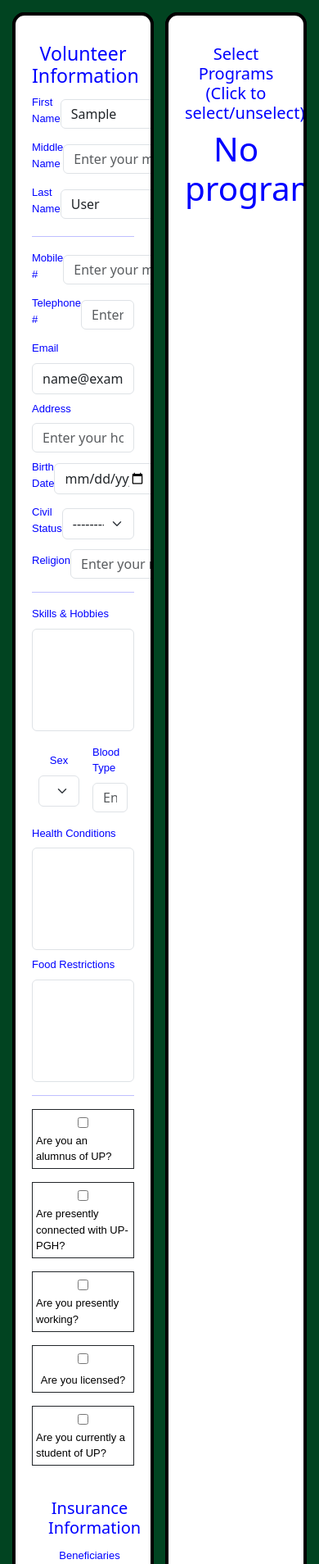
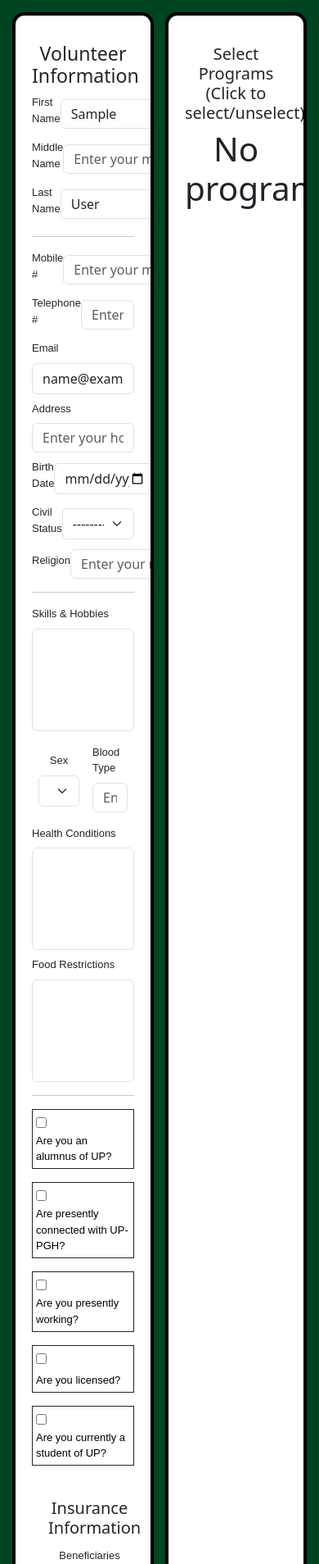
Before and after one commit to Cyapher/pahinungod_forms, a Django app: page /volunteer/edit/1 in a window 390 px wide. Shown: the top 1908 px of the page at 82% size. Run offline with Django 4.2, Linux system fonts and the light colour scheme; the visitor is signed in with stand-in values (Sample User, id 1); data comes from the database, SQL or seed files in the repository; data that the repository does not hold is empty; some libraries are stand-ins or nearby versions.

Commit message:
Updated Volunteer Forms

```diff
--- a/volunteer_forms/templates/edit_volunteer.html
+++ b/volunteer_forms/templates/edit_volunteer.html
@@ -105,7 +105,7 @@
 {% load widget_tweaks %}
 
 <!-- DESKTOP VIEW -->
-<div class="d-lg-block d-md-none">
+<div class="d-lg-block">
   <div id="full_form">
     <form method="post">
       {% csrf_token %}
@@ -585,8 +585,8 @@
 </div>
 
 <!-- MOBILE VIEW -->
-<div class="d-lg-none d-md-block">
-  <div id="full_form" style="color: blue;">
+<div class="d-lg-none">
+  <div id="full_form">
     <form method="post">
       {% csrf_token %}
       <div id="signup_form" class="popup-container justify-content-center">
@@ -716,12 +716,17 @@
 
             </div>
 
+            <!-- OTHER QUESTIONS -->
+
+            <!-- ALUMNUS? -->
             <table class="table table-sm table-bordered border-dark" align="center">
               <thead>
                 <tr>
                   <td for="alumni_check">
-                    <input type="checkbox" id="alumni_check_sm" onchange="toggleAlumni()">
-                    <label for="alumni_check_sm">Are you an alumnus of UP?</label>
+                    <div class="text-start">
+                      <input type="checkbox" id="alumni_check_sm" onchange="toggleAlumni()">
+                      <label for="alumni_check_sm">Are you an alumnus of UP?</label>
+                    </div>
                   </td>
                 </tr>
               </thead>
@@ -749,12 +754,15 @@
               </tbody>
             </table>
 
+            <!-- CONNECTED TO PGH? -->
             <table class="table table-sm table-bordered border-dark" align="center">
               <thead>
                 <tr>
                   <td>
-                    <input type="checkbox" id="pgh_check_sm" onchange="togglePGH()">
-                    <label for="pgh_check_sm">Are presently connected with UP-PGH?</label>
+                    <div class="text-start">
+                      <input type="checkbox" id="pgh_check_sm" onchange="togglePGH()">
+                      <label for="pgh_check_sm">Are presently connected with UP-PGH?</label>
+                    </div>
                   </td>
                 </tr>
               </thead>
@@ -781,10 +789,11 @@
               </tbody>
             </table>
 
+            <!-- WORKING? -->
             <table class="table table-sm table-bordered border-dark" align="center">
               <thead>
                 <tr>
-                  <td>
+                  <td class="text-start">
                     <input type="checkbox" id="work_check_sm" onchange="toggleWork()">
                     <label for="work_check_sm">Are you presently working?</label>
                   </td>
@@ -826,10 +835,11 @@
               </tbody>
             </table>
 
+            <!-- LICENSED? -->
             <table class="table table-sm table-bordered border-dark" align="center">
               <thead>
                 <tr>
-                  <td>
+                  <td class="text-start">
                     <input type="checkbox" id="license_check_sm" onchange="toggleLicense()">
                     <label for="license_check_sm">Are you licensed?</label>
                   </td>
@@ -919,10 +929,11 @@
               </tbody>
             </table>
 
+            <!-- STUDENT UP? -->
             <table class="table table-sm table-bordered border-dark" align="center">
               <thead>
                 <tr>
-                  <td>
+                  <td class="text-start">
                     <input type="checkbox" id="up_check_sm" onchange="toggleUP()">
                     <label for="up_check_sm">Are you currently a student of UP?</label>
                   </td>
@@ -982,6 +993,7 @@
               </tbody>
             </table>
             <br>
+
             <div class="container-fluid mx-2">
               <div class="row">
                 <div class="col">
```
